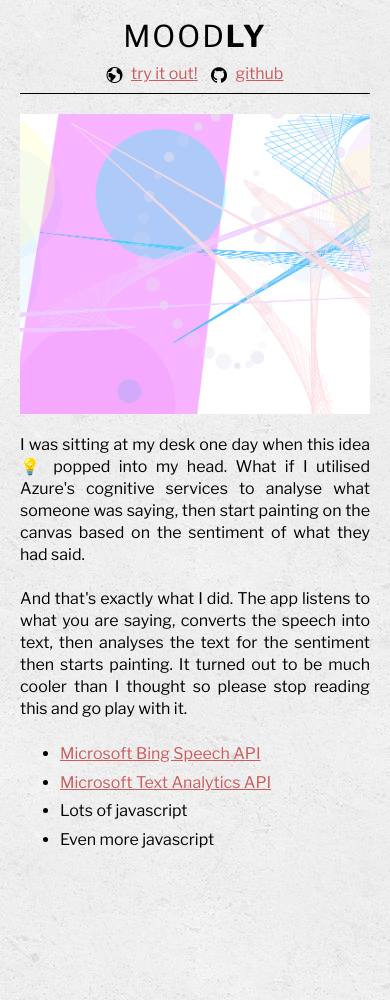
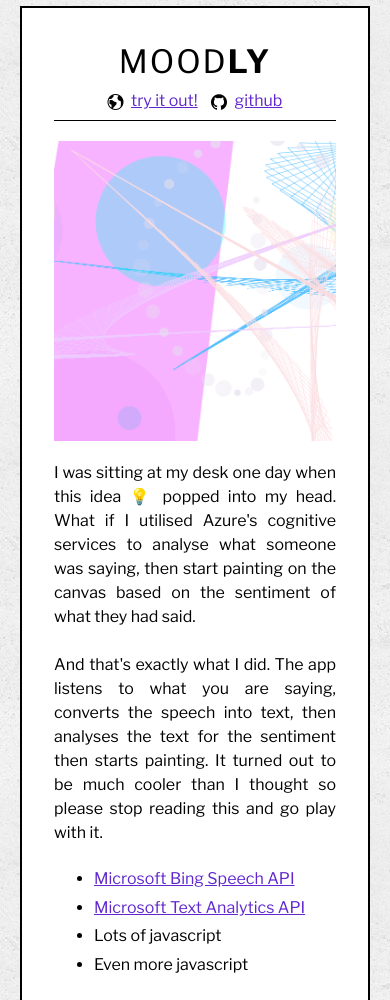
Before and after one commit to jamesformica/jamesformica.github.io, a plain HTML site: page index.html in a window 390 px wide. Shown: the part 1000-2000 px from the top of the page. Drawn offline with nearby package versions, Linux system fonts and the light colour scheme; files whose address does not match are found by name.

Commit message:
change pixels to rems

```diff
--- a/css/global.css
+++ b/css/global.css
@@ -1,10 +1,12 @@
+* {
+    box-sizing: border-box;
+}
+
 body {
     padding: 0;
     margin: 0;
-    background: #f2f2f2;
     background-image: url('../images/concrete_seamless.png');
     font-family: 'Libre Franklin', sans-serif;
-    font-size: 16px;
 }
 
 body.no-scroll {
@@ -13,31 +15,32 @@ body.no-scroll {
 
 article {
     width: 100%;
-    max-width: 800px;
+    max-width: 50rem;
     margin: 0 auto;
-    padding: 20px;
+    padding: 1.25rem;
     box-sizing: border-box;
 }
 
 footer {
     text-align: center;
     background: black;
-    padding: 20px;
+    padding: 1.25rem;
     color: white;
     text-transform: lowercase;
 }
 
 a {
-    color: indianred;
+    position: relative;
+    color: #5f27cd;
     text-decoration: underline;
 }
 
 a:hover, a:active {
-    color: #c42f2f;
+    color: #f368e0;
 }
 
 p {
-    margin: 20px 0;
+    margin: 1.25rem 0;
 }
 
 li {
@@ -45,14 +48,14 @@ li {
 }
 
 .about {
-    margin-bottom: 50px;
+    margin-bottom: 3rem;
     text-align: center;
 }
 
 h1 {
     font-weight: 100;
     letter-spacing: 5px;
-    font-size: 40px;
+    font-size: 2.5rem;
     text-transform: uppercase;
 }
 
@@ -61,5 +64,5 @@ h1 {
 }
 
 hr {
-    width: 300px;
+    width: 18.75rem;
 }
--- a/css/header.css
+++ b/css/header.css
@@ -1,5 +1,5 @@
 header {
-    height: 400px;
+    height: 25rem;
     width: 100%;
     display: flex;
     justify-content: center;
@@ -14,8 +14,8 @@ header {
 }
 
 header > .circle {
-    width: 200px;
-    height: 200px;
+    width: 12.5rem;
+    height: 12.5rem;
     border: 5px solid white;
     border-radius: 50%;
     background-color: rgba(0,0,0,0.8);
--- a/css/mobile.css
+++ b/css/mobile.css
@@ -1,6 +1,6 @@
 @media (max-width: 1100px) {
     .about > h1 {
-        font-size: 28px;
+        font-size: 1.75rem;
     }
 
     section > .header {
@@ -12,7 +12,7 @@
     }
 
     section > .header > .links {
-        margin-top: 10px;
+        margin-top: 0.625rem;
     }
 
     section > .info {
@@ -29,6 +29,6 @@
 
     section > .info > .image {
         order: 1 !important;
-        height: 300px;
+        height: 18.75rem;
     }
 }
--- a/css/section.css
+++ b/css/section.css
@@ -1,5 +1,8 @@
 section {
-    margin-bottom: 150px;
+    background-color: white;
+    border: 2px solid black;
+    padding: 1.5rem 2rem;
+    margin-bottom: 10rem;
 }
 
 section > .header {
@@ -7,11 +10,11 @@ section > .header {
     display: flex;
     flex-direction: row;
     align-items: center;
-    padding: 10px 0;
+    padding: 0.625rem 0;
 }
 
 section > .header > h2 {
-    font-size: 30px;
+    font-size: 2rem;
     font-weight: 100;
     margin: 0;
     padding: 0;
@@ -21,9 +24,9 @@ section > .header > h2 {
 }
 
 section > .header > .links > a {
-    margin-left: 5px;
-    margin-right: 10px;
-    line-height: 16px;
+    margin-left: 0.25rem;
+    margin-right: 0.625rem;
+    line-height: 1rem;
     text-transform: lowercase;
 }
 
@@ -33,7 +36,7 @@ section > .header > .links > a:last-of-type {
 
 section > .header > .links > i {
     color: black;
-    line-height: 16px;
+    line-height: 1rem;
     vertical-align: middle;
 }
 
@@ -48,19 +51,19 @@ section > .info > div {
 }
 
 section > .info > .description {
-    padding-right: 40px;
+    padding-right: 2.5rem;
     text-align: justify;
-    line-height: 22px;
+    line-height: 1.5rem;
     order: 2;
 }
 
 section > .info > .image {
-    margin-top: 20px;
+    margin-top: 1.25rem;
     background-size: cover;
     background-repeat: no-repeat;
     background-position: center;
     background-color: white;
-    max-height: 300px;
+    max-height: 18.75rem;
     order: 3;
     cursor: pointer;
 }
--- a/index.html
+++ b/index.html
@@ -101,6 +101,9 @@
 					<div class="description">
 						<p>
 							A tech talk I put together exploring the wonders of the CSS Grids.
+							<br />
+							<br />
+							The syntax around CSS Grids is extremely flexible and quite powerful. If flexbox solved the problems of aligning elements in 1D, then CSSGrids solves the problems of aligning everything in 2D. Go check it out, its pretty awesome!
 						</p>
 						<ul>
 							<li>Static Html</li>
```
